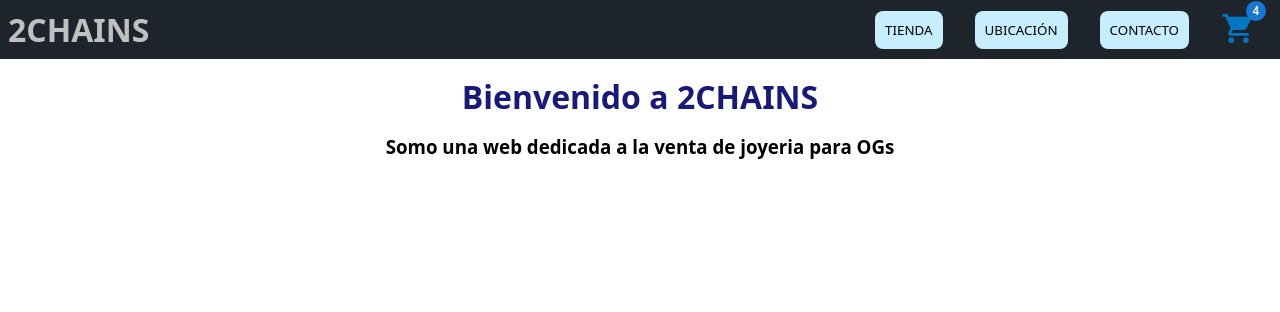
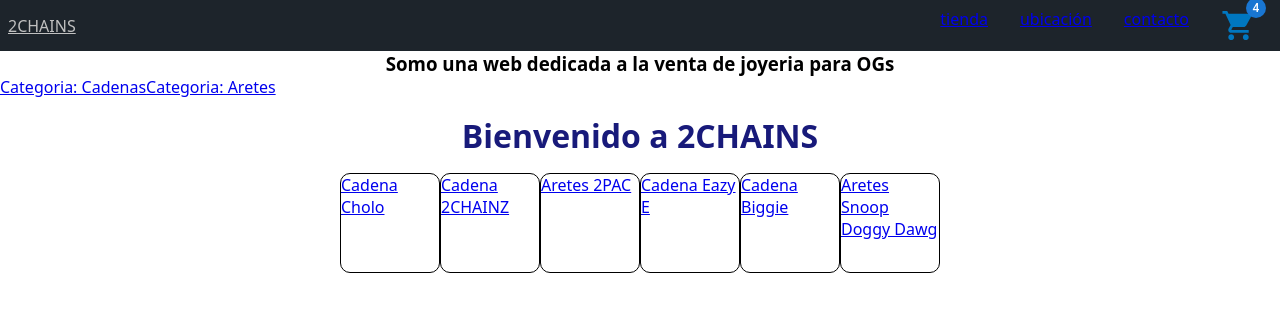
Before and after one commit to TongaOK/Proyecto-React, a React (Vite) app: page / in a window 1280 px wide. Shown: the top 312 px of the page. Built offline with nearby package versions, Linux system fonts and the light colour scheme.

Commit message:
Agregamos logica, enrutamos todo

```diff
--- a/package.json
+++ b/package.json
@@ -17,7 +17,8 @@
     "@mui/material": "^5.13.1",
     "react": "^18.2.0",
     "react-dom": "^18.2.0",
-    "react-icons": "^4.8.0"
+    "react-icons": "^4.8.0",
+    "react-router-dom": "^6.12.1"
   },
   "devDependencies": {
     "@types/react": "^18.0.28",
--- a/src/App.jsx
+++ b/src/App.jsx
@@ -1,15 +1,31 @@
 import Navbar from "./components/layout/navbar/Navbar";
 import ItemListContainer from "./components/common/ItemListContainer/ItemListContainer";
+import ItemDetailsContainer from "./components/common/ItemDetailsContainer/ItemDetailsContainer";
+import { BrowserRouter, Routes, Route, Link } from "react-router-dom";
 
 const App = () => {
   return (
-    <div>
+    <BrowserRouter>
       <Navbar />
-      <ItemListContainer greeting={"Bienvenido a 2CHAINS"} />
+
       <h3 style={{ textAlign: "center" }}>
         Somo una web dedicada a la venta de joyeria para OGs
       </h3>
-    </div>
+      <Link to="/category/cadenas">Categoria: Cadenas</Link>
+      <Link to="/category/aretes">Categoria: Aretes</Link>
+      <Routes>
+        <Route
+          exact
+          path="/"
+          element={<ItemListContainer greeting={"Bienvenido a 2CHAINS"} />}
+        />
+        <Route
+          path="/category/:categoryId"
+          element={<ItemListContainer greeting={"Bienvenido a 2CHAINS"} />}
+        />
+        <Route path="/item/:itemId" element={<ItemDetailsContainer />} />
+      </Routes>
+    </BrowserRouter>
   );
 };
 
--- /dev/null
+++ b/src/components/common/ItemCards/Item.jsx
@@ -0,0 +1,10 @@
+import { Link } from "react-router-dom";
+import styles from "./Item.module.css";
+
+export const Item = (props) => {
+  return (
+    <Link className={styles.itemCard} to={`/item/${props.item.id}`}>
+      {props.item.titulo}
+    </Link>
+  );
+};
--- /dev/null
+++ b/src/components/common/ItemCards/Item.module.css
@@ -0,0 +1,7 @@
+.itemCard {
+  display: inline-block;
+  width: 100px;
+  height: 100px;
+  border-radius: 10px;
+  border: solid 1px black;
+}
--- /dev/null
+++ b/src/components/common/ItemDetailsContainer/ItemDetailsContainer.jsx
@@ -0,0 +1,21 @@
+import { useParams } from "react-router-dom";
+import data from "../../../data/data.json";
+import { useEffect, useState } from "react";
+
+const ItemDetailsContainer = () => {
+  const { itemId } = useParams();
+
+  const [itemById, setItemById] = useState([]);
+
+  useEffect(() => {
+    console.log(itemId);
+    console.log(data);
+    const findedItem = data.find((item) => item.id.toString() === itemId);
+    setItemById(findedItem);
+    console.log(findedItem);
+  }, [itemId]);
+
+  return <div>{itemById && itemById.titulo}</div>;
+};
+
+export default ItemDetailsContainer;
--- a/src/components/common/ItemListContainer/ItemListContainer.jsx
+++ b/src/components/common/ItemListContainer/ItemListContainer.jsx
@@ -1,11 +1,32 @@
-import styles from "./ItemListContainer.module.css"
+import styles from "./ItemListContainer.module.css";
+import { Item } from "../ItemCards/Item";
+import { useParams } from "react-router-dom";
+import data from "../../../data/data.json";
+import { useEffect, useState } from "react";
 
 const ItemListContainer = ({ greeting }) => {
+  const { categoryId } = useParams();
+
+  const [itemsByCategory, setItemsByCategory] = useState([]);
+
+  useEffect(() => {
+    console.log("category:", categoryId);
+    const filteredItems = categoryId
+      ? data.filter((item) => item.categoria === categoryId)
+      : data;
+    setItemsByCategory(filteredItems);
+    console.log(filteredItems);
+  }, [categoryId]);
+
   return (
     <div>
-        <h1 className={styles.greeting}>{greeting}</h1>
+      <h1 className={styles.greeting}>{greeting}</h1>
+      <div className={styles.itemGrid}>
+        {itemsByCategory.length &&
+          itemsByCategory.map((item) => <Item item={item} key={item.id} />)}
+      </div>
     </div>
-  )
-}
+  );
+};
 
-export default ItemListContainer
+export default ItemListContainer;
--- a/src/components/common/ItemListContainer/ItemListContainer.module.css
+++ b/src/components/common/ItemListContainer/ItemListContainer.module.css
@@ -1,5 +1,11 @@
 .greeting {
-    color: rgb(24, 26, 122);
-    text-align: center;
-    padding: 1rem;
+  color: rgb(24, 26, 122);
+  text-align: center;
+  padding: 1rem;
 }
+
+.itemGrid {
+  display: flex;
+  justify-content: center;
+  align-items: center;
+}
--- a/src/components/layout/navbar/Navbar.jsx
+++ b/src/components/layout/navbar/Navbar.jsx
@@ -1,20 +1,23 @@
 import { ShoppingCart } from "@mui/icons-material";
 import styles from "./Navbar.module.css";
 import { Badge } from "@mui/material";
+import { NavLink, Link } from "react-router-dom";
 
 const Navbar = () => {
   return (
     <div className={styles.navbar}>
-      <h1 className={styles.nombre}>2CHAINS</h1>
+      <Link to="/" className={styles.nombre}>
+        2CHAINS
+      </Link>
       <ul>
         <li>
-          <button>tienda</button>
+          <NavLink to="/tienda">tienda</NavLink>
         </li>
         <li>
-          <button>ubicación</button>
+          <NavLink to="/ubicacion">ubicación</NavLink>
         </li>
         <li>
-          <button>contacto</button>
+          <NavLink to="/contacto">contacto</NavLink>
         </li>
         <li>
           <Badge badgeContent={4} color="primary">
--- /dev/null
+++ b/src/data/data.json
@@ -0,0 +1,44 @@
+[
+  {
+    "id": 1,
+    "titulo": "Cadena Cholo",
+    "categoria": "cadenas",
+    "imagen": "*",
+    "precio": 200000
+  },
+  {
+    "id": 2,
+    "titulo": "Cadena 2CHAINZ",
+    "categoria": "cadenas",
+    "imagen": "*",
+    "precio": 200000
+  },
+  {
+    "id": 3,
+    "titulo": "Aretes 2PAC",
+    "categoria": "aretes",
+    "imagen": "*",
+    "precio": 200000
+  },
+  {
+    "id": 4,
+    "titulo": "Cadena Eazy E",
+    "categoria": "cadenas",
+    "imagen": "*",
+    "precio": 200000
+  },
+  {
+    "id": 5,
+    "titulo": "Cadena Biggie",
+    "categoria": "cadenas",
+    "imagen": "*",
+    "precio": 200000
+  },
+  {
+    "id": 6,
+    "titulo": "Aretes Snoop Doggy Dawg",
+    "categoria": "aretes",
+    "imagen": "*",
+    "precio": 200000
+  }
+]
```
Also changed, not shown: 1 other file (tests, documents, lock files or other folders).
